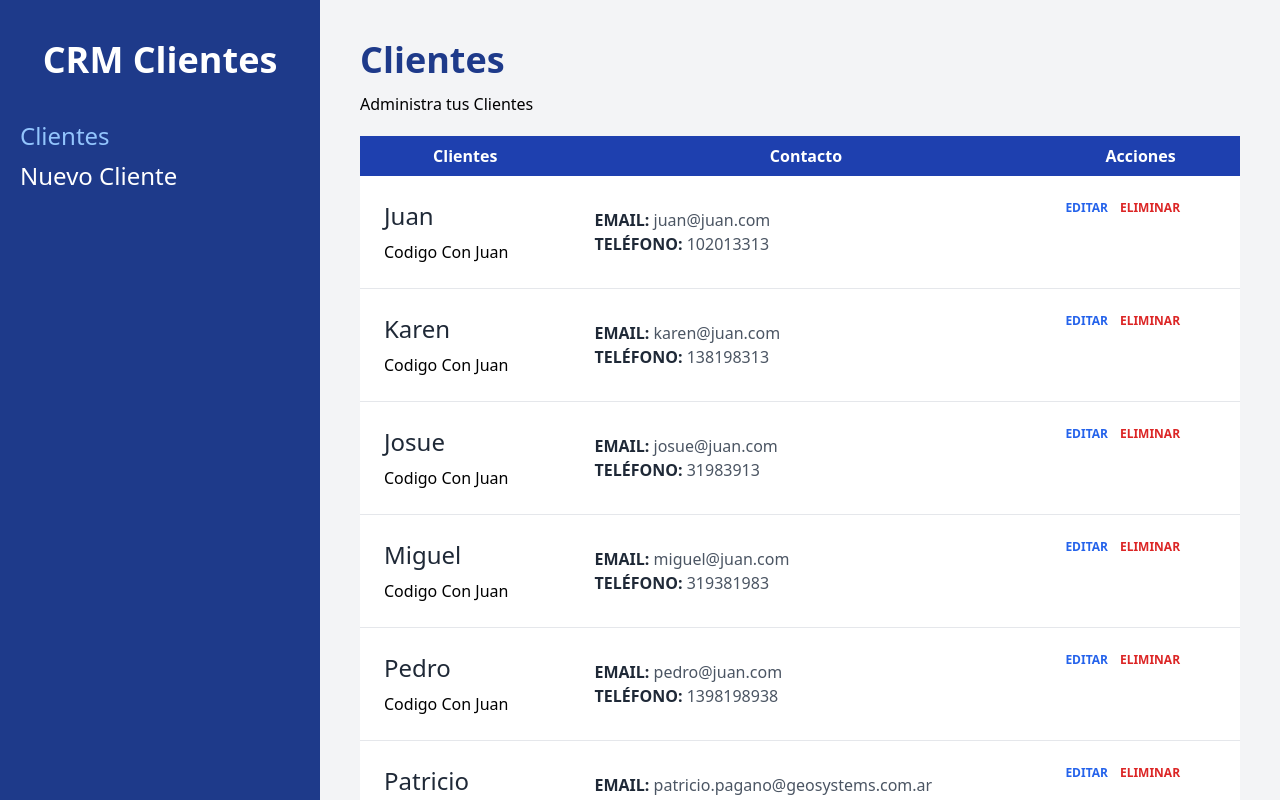
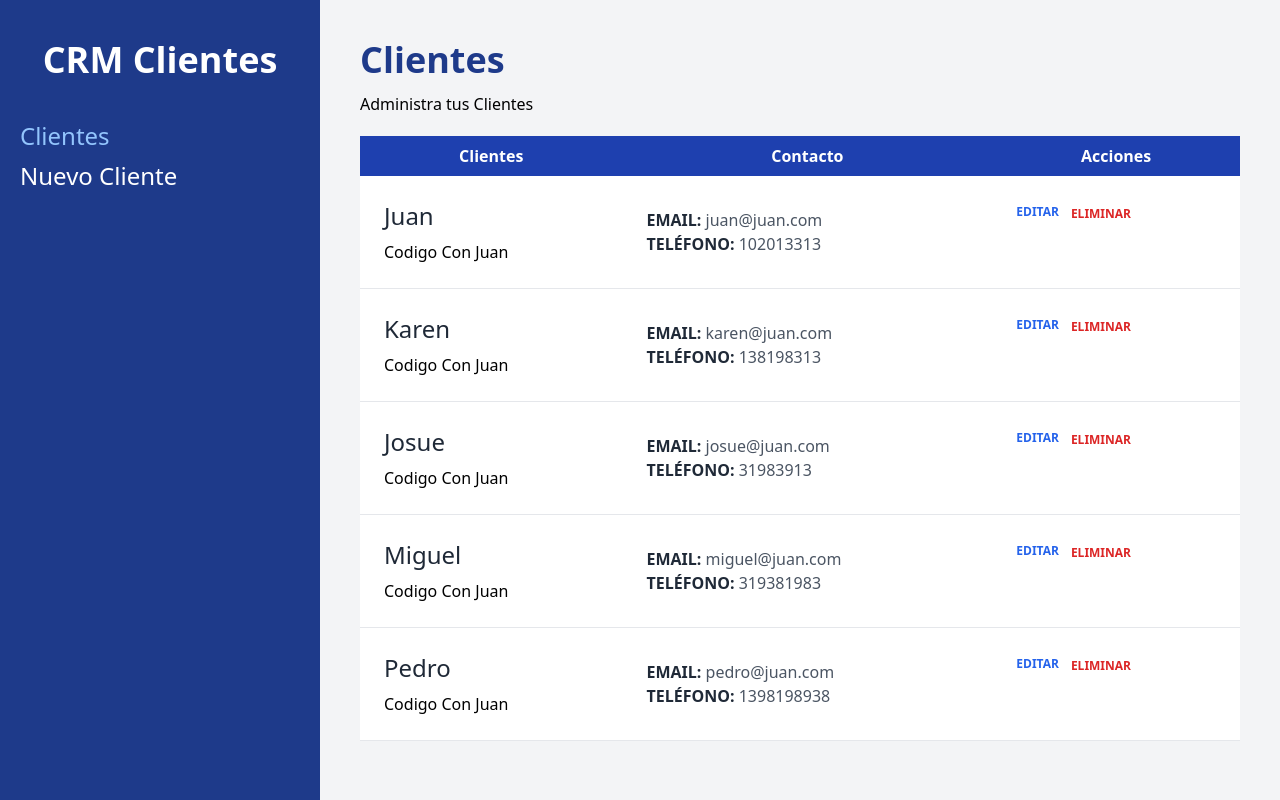
Before and after one commit to ppagano91/crm-react, a React (Vite) app: page / in a window 1280 px wide. Built offline with nearby package versions, Linux system fonts and the light colour scheme; data requests are answered from the project's data file.

Commit message:
Agrego Acción de Eliminar Cliente

```diff
--- a/db.json
+++ b/db.json
@@ -5,7 +5,7 @@
       "empresa": "Codigo Con Juan",
       "email": "juan@juan.com",
       "telefono": "102013313",
-      "notas": "Actualizado",
+      "notas": "Nota Actualizada",
       "id": 1
     },
     {
@@ -35,14 +35,6 @@
       "telefono": 1398198938,
       "email": "pedro@juan.com",
       "empresa": "Codigo Con Juan"
-    },
-    {
-      "nombre": "Patricio",
-      "empresa": "Geosystems",
-      "email": "patricio.pagano@geosystems.com.ar",
-      "telefono": "29123456789",
-      "notas": "Hola Mundo!",
-      "id": 6
     }
   ]
 }
--- a/src/components/Cliente.jsx
+++ b/src/components/Cliente.jsx
@@ -1,5 +1,10 @@
-import React from "react";
-import { useNavigate } from "react-router-dom";
+import { useNavigate, Form, redirect } from "react-router-dom";
+import { eliminarCliente } from "../data/clientes";
+
+export async function action({ params }) {
+  await eliminarCliente(params.clienteId);
+  return redirect("/");
+}
 
 const Cliente = ({ cliente }) => {
   const navigate = useNavigate();
@@ -28,12 +33,22 @@
         >
           Editar
         </button>
-        <button
-          type="button"
-          className="text-red-600 hover:text-red-700 uppercase font-bold text-xs"
+        <Form
+          method="post"
+          action={`/clientes/${id}/eliminar`}
+          onSubmit={(e) => {
+            if (!confirm(`¿Desea eliminar al cliente ${nombre}?`)) {
+              e.preventDefault();
+            }
+          }}
         >
-          Eliminar
-        </button>
+          <button
+            type="submit"
+            className="text-red-600 hover:text-red-700 uppercase font-bold text-xs"
+          >
+            Eliminar
+          </button>
+        </Form>
       </td>
     </tr>
   );
--- a/src/data/clientes.js
+++ b/src/data/clientes.js
@@ -36,3 +36,13 @@
   }
 
 }
+
+export async function eliminarCliente(id){
+  try {
+    const respuesta = await fetch(`${import.meta.env.VITE_API_URL}/${id}`,
+      {method: 'DELETE'})
+      return await respuesta.json();
+  } catch (error) {
+    console.error(error);
+  }
+}
--- a/src/main.jsx
+++ b/src/main.jsx
@@ -12,6 +12,7 @@
   loader as editarClienteLoader,
   action as editarClienteAction,
 } from "./pages/EditarCliente";
+import { action as eliminarCliente } from "./components/Cliente";
 
 const router = createBrowserRouter([
   {
@@ -37,6 +38,12 @@
         action: editarClienteAction,
         errorElement: <ErrorPage />,
       },
+      {
+        path: "/clientes/:clienteId/eliminar",
+        // element: <EditarCliente />,
+        action: eliminarCliente,
+        errorElement: <ErrorPage />,
+      },
     ],
   },
 ]);
```
